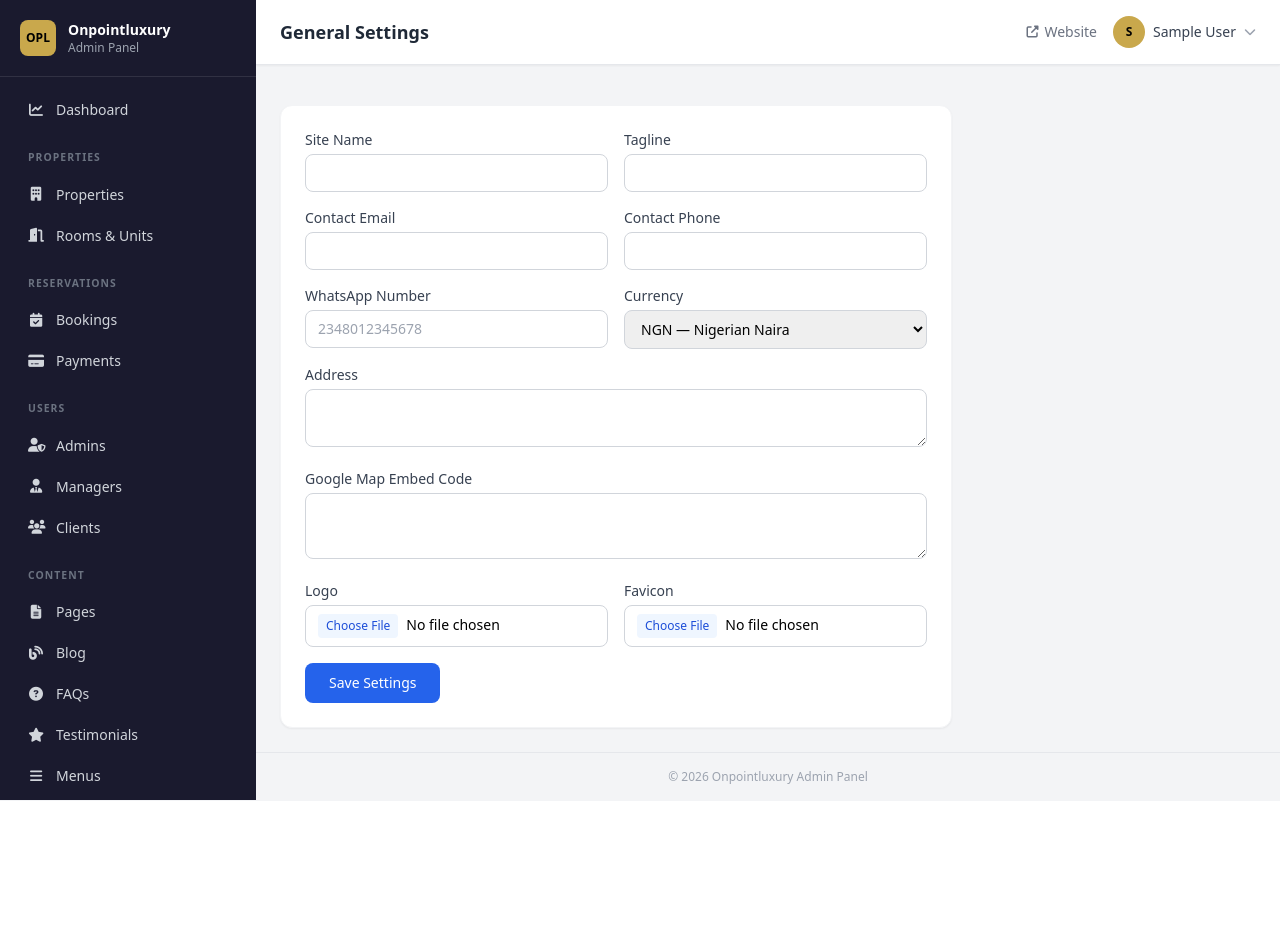
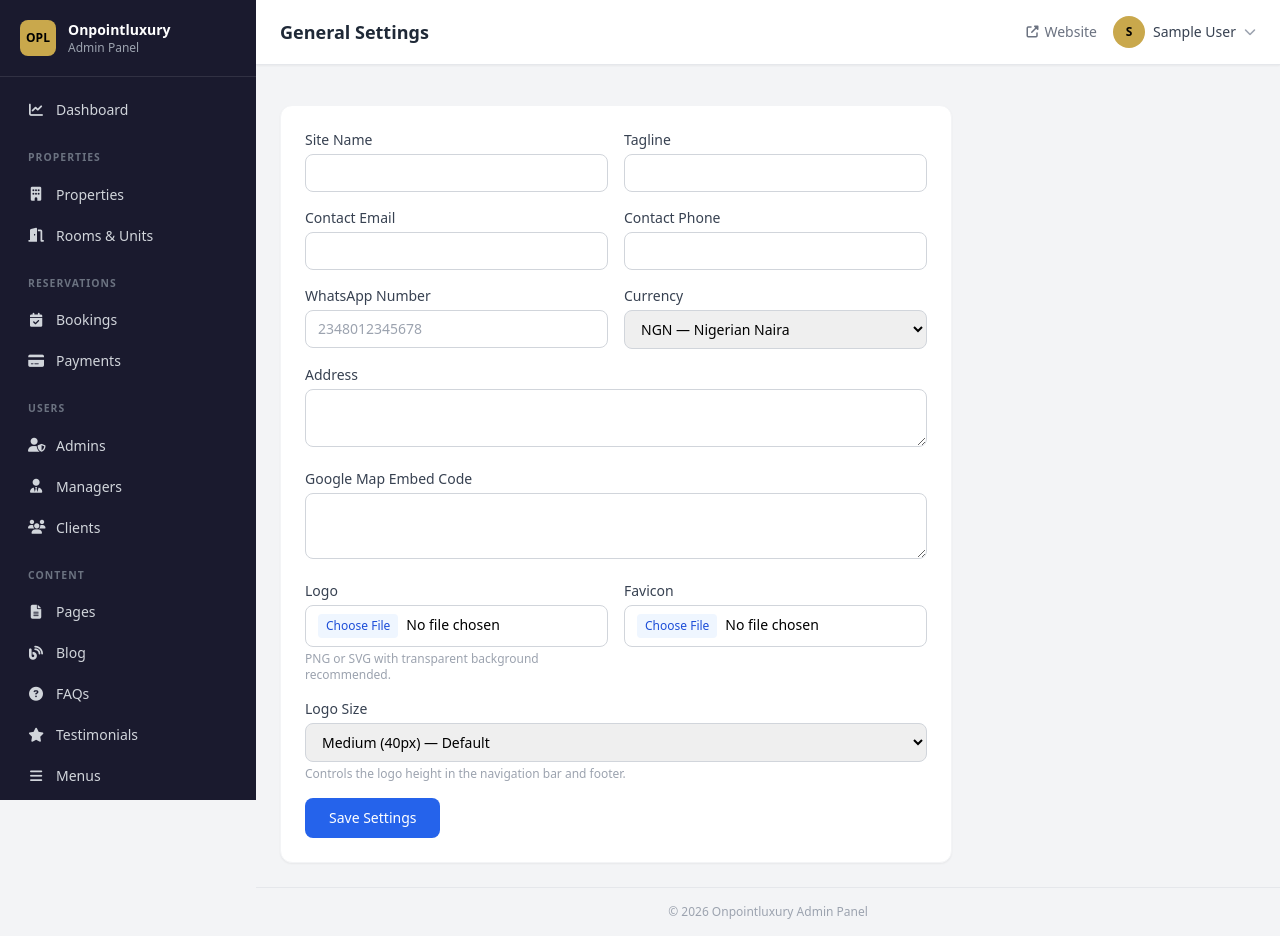
Before and after one commit to Dev-Bulama/onpointluxury, a Laravel app: page /admin/settings/general in a window 1280 px wide. Before the commit the page ends 800 px from the top, so only its background shows below. Run offline with Laravel 12, Linux system fonts and the light colour scheme; the visitor is signed in with stand-in values (Sample User, id 1); data that the repository does not hold is empty; parts of the project's set-up code (start-up, migrations or seed data) failed here and were passed over; some libraries are stand-ins or nearby versions.

Commit message:
Add logo size control in admin settings; show logo in footer
- Admin general settings: logo size dropdown (Small/Medium/Large/XL/2XL)
- Logo size applies to both navbar and footer logo
- Footer now renders the uploaded logo (with brightness-invert for dark bg)
- Logo preview in admin uses correct URL for both storage paths and full URLs
- SettingsController saves logo_size field

https://claude.ai/code/session_013GgMk9oh59wKEdYquWrQvN

```diff
--- a/app/Http/Controllers/Admin/SettingsController.php
+++ b/app/Http/Controllers/Admin/SettingsController.php
@@ -14,7 +14,7 @@ class SettingsController extends Controller {
 
     public function updateGeneral(Request $request) {
         $fields = ['site_name','site_tagline','contact_email','contact_phone','whatsapp_number',
-                   'address','currency','timezone','google_map_embed'];
+                   'address','currency','timezone','google_map_embed','logo_size'];
         foreach ($fields as $field) {
             Setting::set($field, $request->input($field), 'general');
         }
--- a/resources/views/admin/settings/general.blade.php
+++ b/resources/views/admin/settings/general.blade.php
@@ -28,11 +28,30 @@
 <div><label class="block text-sm font-medium text-gray-700 mb-1">Google Map Embed Code</label>
 <textarea name="google_map_embed" rows="3" class="w-full border border-gray-300 rounded-lg px-3 py-2 text-sm font-mono text-xs">{{ $settings['google_map_embed'] ?? '' }}</textarea></div>
 <div class="grid sm:grid-cols-2 gap-4">
-<div><label class="block text-sm font-medium text-gray-700 mb-1">Logo</label>
-@if(!empty($settings['logo']))<img src="{{ asset('storage/'.$settings['logo']) }}" class="h-12 mb-2">@endif
-<input type="file" name="logo" accept="image/*" class="w-full border border-gray-300 rounded-lg px-3 py-2 text-sm file:mr-2 file:py-1 file:px-2 file:rounded file:border-0 file:bg-blue-50 file:text-blue-700 file:text-xs"></div>
-<div><label class="block text-sm font-medium text-gray-700 mb-1">Favicon</label>
-<input type="file" name="favicon" accept="image/*" class="w-full border border-gray-300 rounded-lg px-3 py-2 text-sm file:mr-2 file:py-1 file:px-2 file:rounded file:border-0 file:bg-blue-50 file:text-blue-700 file:text-xs"></div>
+<div>
+    <label class="block text-sm font-medium text-gray-700 mb-1">Logo</label>
+    @if(!empty($settings['logo']))
+        @php $logoUrl = str_starts_with($settings['logo'],'http') ? $settings['logo'] : asset('storage/'.$settings['logo']); @endphp
+        <img src="{{ $logoUrl }}" alt="Current logo" class="mb-2 max-h-16 object-contain bg-gray-50 border border-gray-200 rounded p-1">
+    @endif
+    <input type="file" name="logo" accept="image/*" class="w-full border border-gray-300 rounded-lg px-3 py-2 text-sm file:mr-2 file:py-1 file:px-2 file:rounded file:border-0 file:bg-blue-50 file:text-blue-700 file:text-xs">
+    <p class="text-xs text-gray-400 mt-1">PNG or SVG with transparent background recommended.</p>
+</div>
+<div>
+    <label class="block text-sm font-medium text-gray-700 mb-1">Favicon</label>
+    <input type="file" name="favicon" accept="image/*" class="w-full border border-gray-300 rounded-lg px-3 py-2 text-sm file:mr-2 file:py-1 file:px-2 file:rounded file:border-0 file:bg-blue-50 file:text-blue-700 file:text-xs">
+</div>
+</div>
+<div>
+    <label class="block text-sm font-medium text-gray-700 mb-1">Logo Size</label>
+    <select name="logo_size" class="w-full border border-gray-300 rounded-lg px-3 py-2 text-sm">
+        <option value="h-8"  {{ ($settings['logo_size'] ?? 'h-10') == 'h-8'  ? 'selected' : '' }}>Small (32px)</option>
+        <option value="h-10" {{ ($settings['logo_size'] ?? 'h-10') == 'h-10' ? 'selected' : '' }}>Medium (40px) — Default</option>
+        <option value="h-12" {{ ($settings['logo_size'] ?? 'h-10') == 'h-12' ? 'selected' : '' }}>Large (48px)</option>
+        <option value="h-14" {{ ($settings['logo_size'] ?? 'h-10') == 'h-14' ? 'selected' : '' }}>Extra Large (56px)</option>
+        <option value="h-16" {{ ($settings['logo_size'] ?? 'h-10') == 'h-16' ? 'selected' : '' }}>2X Large (64px)</option>
+    </select>
+    <p class="text-xs text-gray-400 mt-1">Controls the logo height in the navigation bar and footer.</p>
 </div>
 <button type="submit" class="bg-blue-600 text-white px-6 py-2.5 rounded-lg text-sm font-medium hover:bg-blue-700">Save Settings</button>
 </div>
```
Also changed, not shown: resources/views/layouts/app.blade.php (+21 -6 lines).
